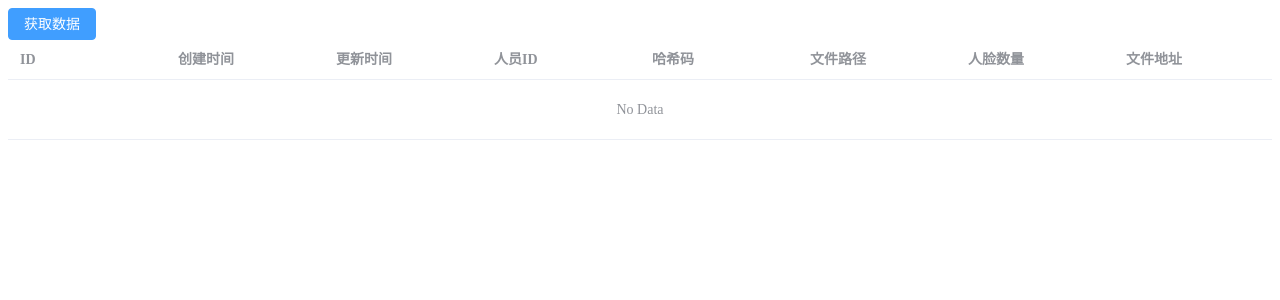
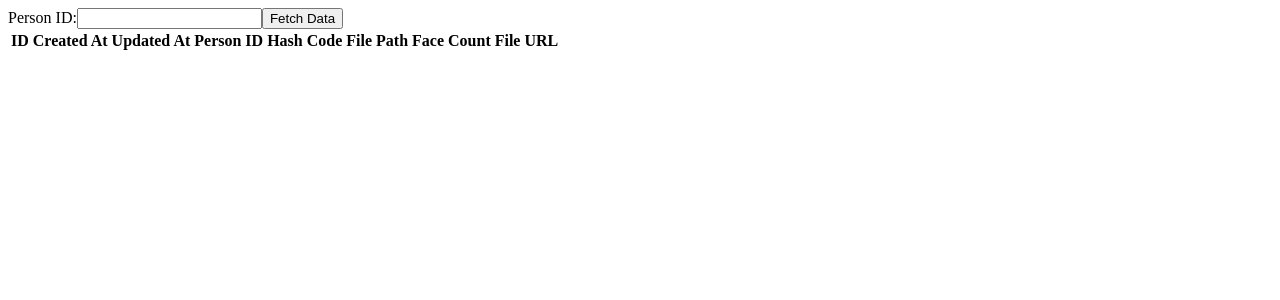
Before and after one commit to ponponon/noface, a Vue app: page /list_meta in a window 1280 px wide. Shown: the top 300 px of the page. Built offline with nearby package versions, Linux system fonts and the light colour scheme.

Commit message:
feature: list meta 完成 vue 原生+person_id 过滤

```diff
--- a/src/views/ListMeta.vue
+++ b/src/views/ListMeta.vue
@@ -1,46 +1,57 @@
 <template>
   <div>
-    <el-button @click="getData" type="primary">获取数据</el-button>
-    <el-table :data="tableData">
-      <el-table-column prop="id" label="ID"></el-table-column>
-      <el-table-column prop="created_at" label="创建时间"></el-table-column>
-      <el-table-column prop="updated_at" label="更新时间"></el-table-column>
-      <el-table-column prop="person_id" label="人员ID"></el-table-column>
-      <el-table-column prop="hash_code" label="哈希码"></el-table-column>
-      <el-table-column prop="file_path" label="文件路径"></el-table-column>
-      <el-table-column prop="face_count" label="人脸数量"></el-table-column>
-      <el-table-column label="文件地址">
-        <template #default="{ row }">
-          <el-image
-            :src="row.file_url"
-            fit="scale-down"
-            style="max-width: 50px"
-          ></el-image>
-        </template>
-      </el-table-column>
-    </el-table>
+    <label for="person-id-input">Person ID:</label>
+    <input type="text" v-model="personId" id="person-id-input">
+    <button @click="fetchData">Fetch Data</button>
+    <table>
+      <thead>
+        <tr>
+          <th>ID</th>
+          <th>Created At</th>
+          <th>Updated At</th>
+          <th>Person ID</th>
+          <th>Hash Code</th>
+          <th>File Path</th>
+          <th>Face Count</th>
+          <th>File URL</th>
+        </tr>
+      </thead>
+      <tbody>
+        <tr v-for="item in data" :key="item.id">
+          <td>{{ item.id }}</td>
+          <td>{{ item.created_at }}</td>
+          <td>{{ item.updated_at }}</td>
+          <td>{{ item.person_id }}</td>
+          <td>{{ item.hash_code }}</td>
+          <td>{{ item.file_path }}</td>
+          <td>{{ item.face_count }}</td>
+          <td>
+            <img :src="item.file_url" :style="{ width: '100px', height: 'auto' }">
+          </td>
+        </tr>
+      </tbody>
+    </table>
   </div>
 </template>
 
 <script>
-import axios from "axios";
-import { ElButton, ElTable, ElTableColumn, ElImage } from "element-plus";
+import axios from 'axios';
 
 export default {
-  components: { ElButton, ElTable, ElTableColumn, ElImage },
   data() {
     return {
-      tableData: [],
+      personId: '',
+      data: [],
     };
   },
   methods: {
-    getData() {
-      axios
-        .get("http://127.0.0.1:6200/meta/image_file")
-        .then((response) => {
-          this.tableData = response.data;
+    fetchData() {
+      const url = `http://127.0.0.1:6200/meta/image_file?person_id=${this.personId}`;
+      axios.get(url)
+        .then(response => {
+          this.data = response.data;
         })
-        .catch((error) => {
+        .catch(error => {
           console.error(error);
         });
     },
```
